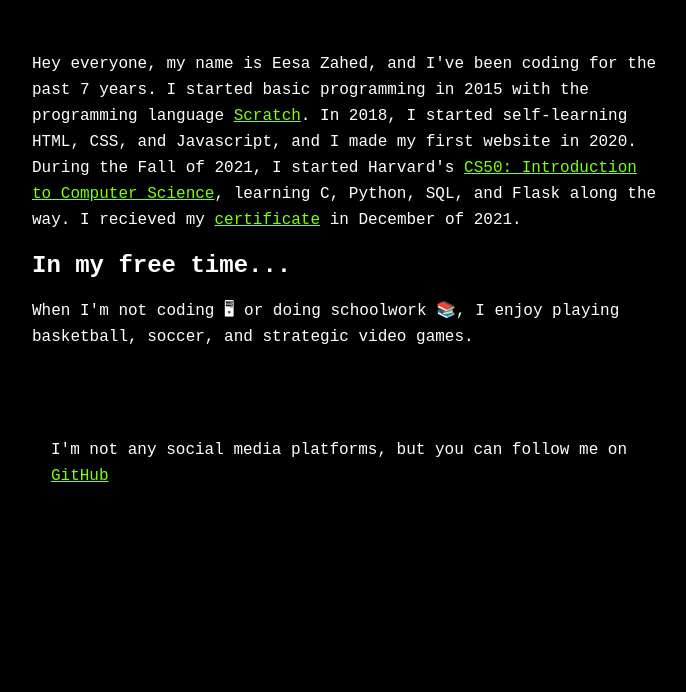
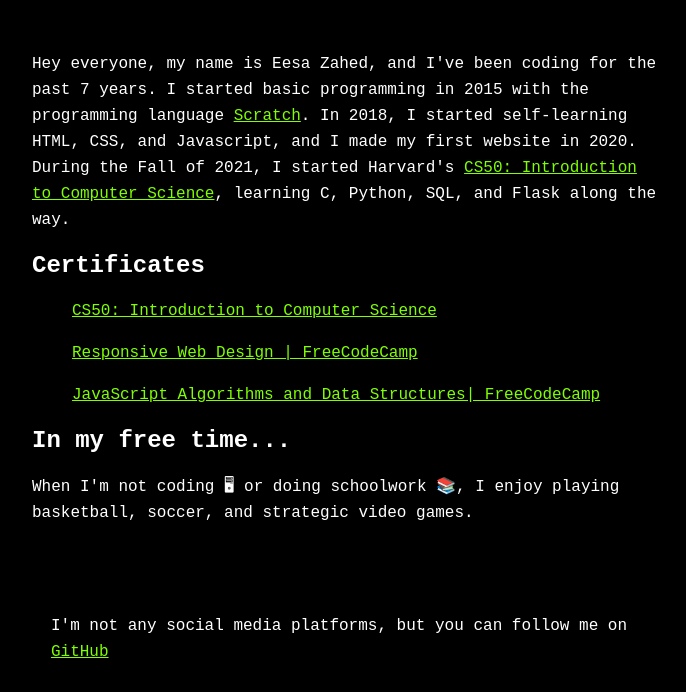
Before and after one commit to eesazahed/website-old, a plain HTML site: page index.html in a window 1280 px wide. Shown: the part 244-936 px from the top of the page, without its empty margins (292-978 px from the left). Before the commit the page ends 800 px from the top, so only its background shows below. Drawn offline with Linux system fonts and the light colour scheme.

Commit message:
Update index.html

```diff
--- a/index.html
+++ b/index.html
@@ -34,10 +34,26 @@
                 During the Fall of 2021, I started Harvard's
                 <a href="https://pll.harvard.edu/course/cs50-introduction-computer-science?delta=0" target="_blank">
                     CS50: Introduction to Computer Science</a>, learning C, Python, SQL, and
-                Flask along the way. I recieved my
+                Flask along the way.
+            </p>
+
+            <h2>Certificates</h2>
+
+            <ul>
                 <a href="https://certificates.cs50.io/2020086e-51d6-4098-9026-29048e0651c5.png?size=letter"
-                    target="_blank">certificate</a> in December of 2021.
-            </p>
+                    target="_blank">CS50: Introduction to Computer Science
+                </a>
+            </ul>
+            <ul>
+                <a href="https://www.freecodecamp.org/certification/eesazahed/responsive-web-design" target="_blank">
+                    Responsive Web Design | FreeCodeCamp
+                </a>
+            </ul>
+            <ul>
+                <a href="https://www.freecodecamp.org/certification/eesazahed/javascript-algorithms-and-data-structures" target="_blank">
+                    JavaScript Algorithms and Data Structures| FreeCodeCamp
+                </a>
+            </ul>
 
             <h2> In my free time...</h2>
             <p>When I'm not coding 🖥 or doing schoolwork 📚, I enjoy playing basketball, soccer, and
```
